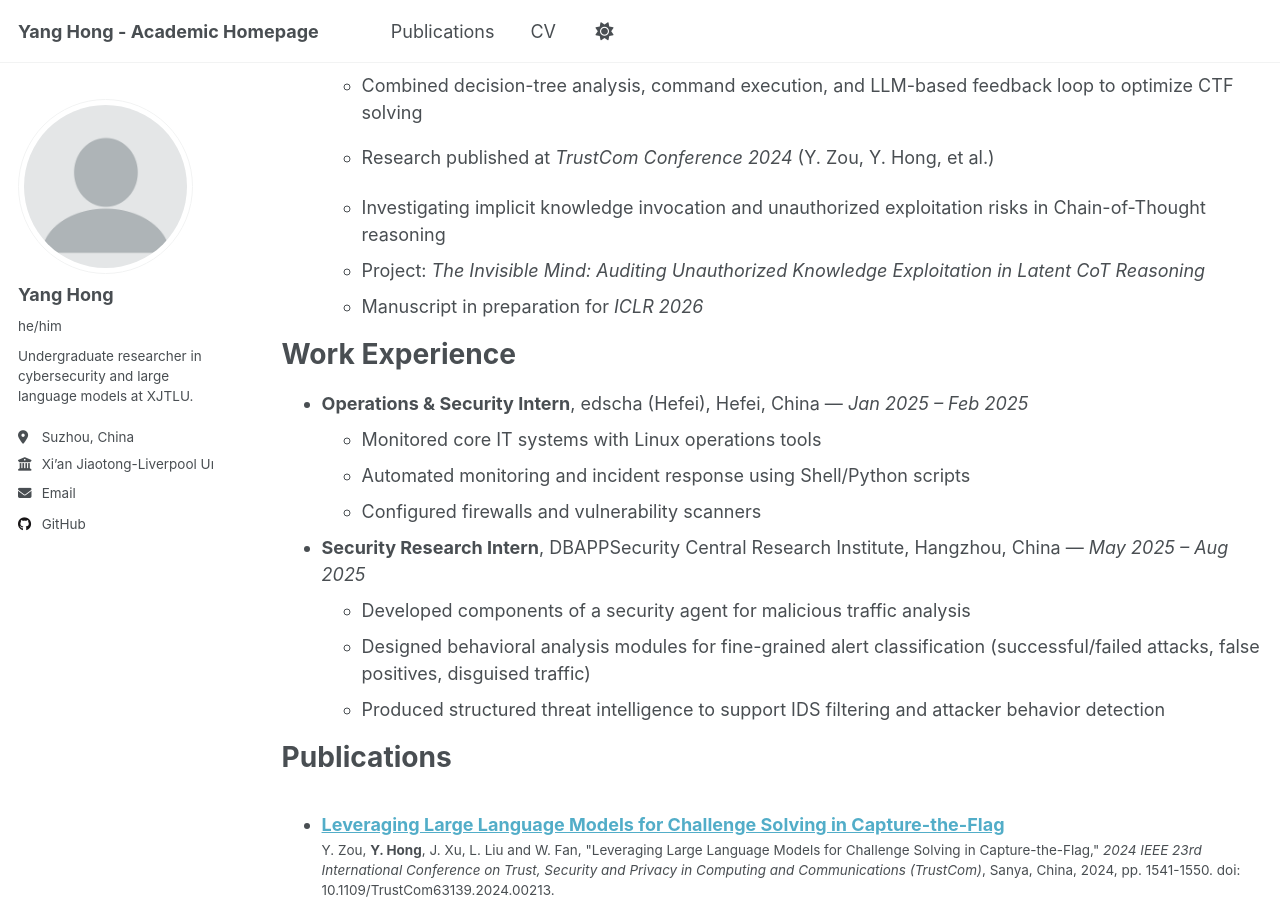
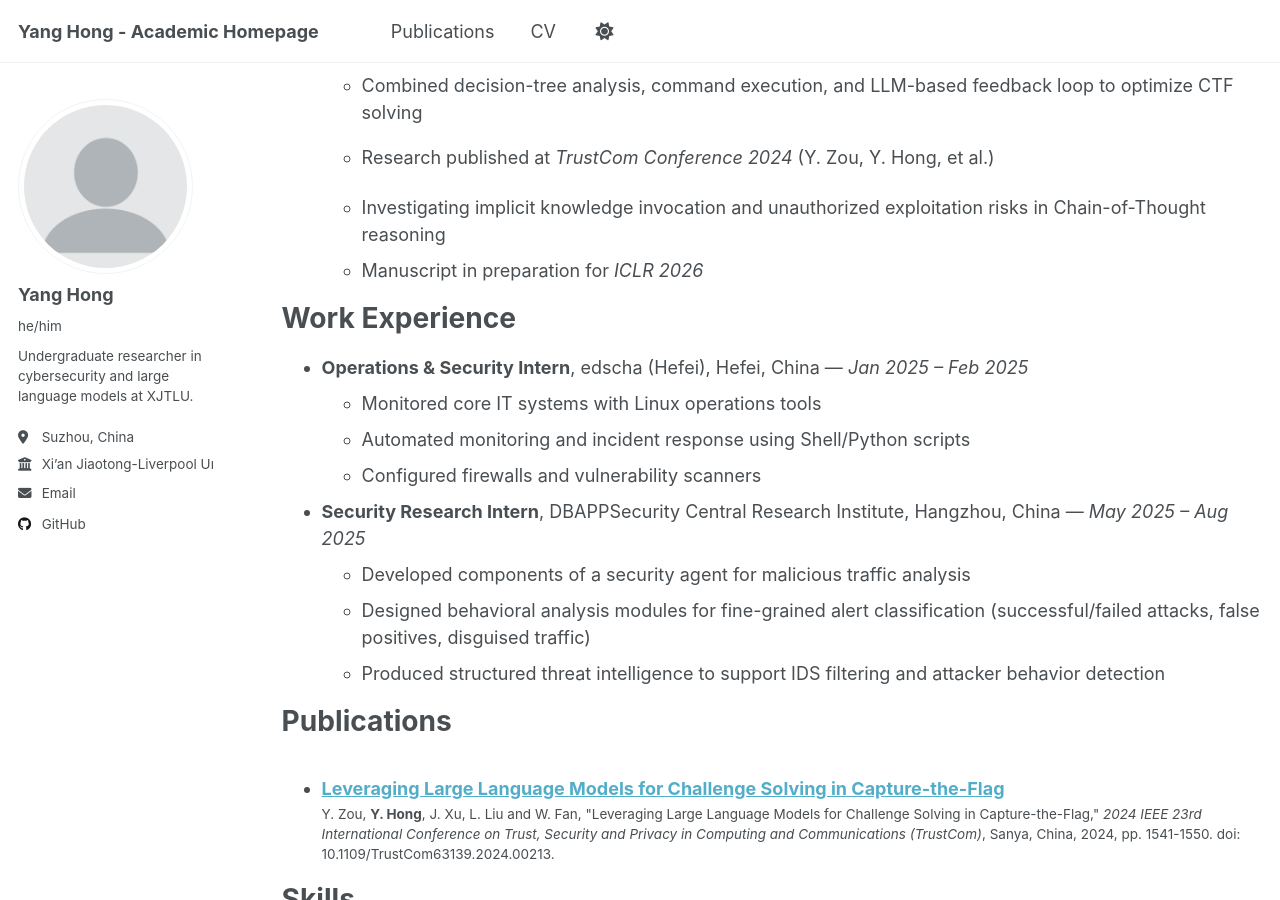
Before and after one commit to expiol/expiol.github.io, a Jekyll site: the page built from _pages/cv.md, in a window 1280 px wide and 900 px high, scrolled down 425 px. Built offline with Jekyll 4.4.1, drawn with Linux system fonts in a browser that asks for light colours; a script that is not in the unit is left out.

Commit message:
Update cv.md

```diff
--- a/_pages/cv.md
+++ b/_pages/cv.md
@@ -24,7 +24,6 @@ Research Experience
   - Research published at *TrustCom Conference 2024* (Y. Zou, Y. Hong, et al.)
 
   - Investigating implicit knowledge invocation and unauthorized exploitation risks in Chain-of-Thought reasoning
-  - Project: *The Invisible Mind: Auditing Unauthorized Knowledge Exploitation in Latent CoT Reasoning*
   - Manuscript in preparation for *ICLR 2026*
 
 Work Experience
```
